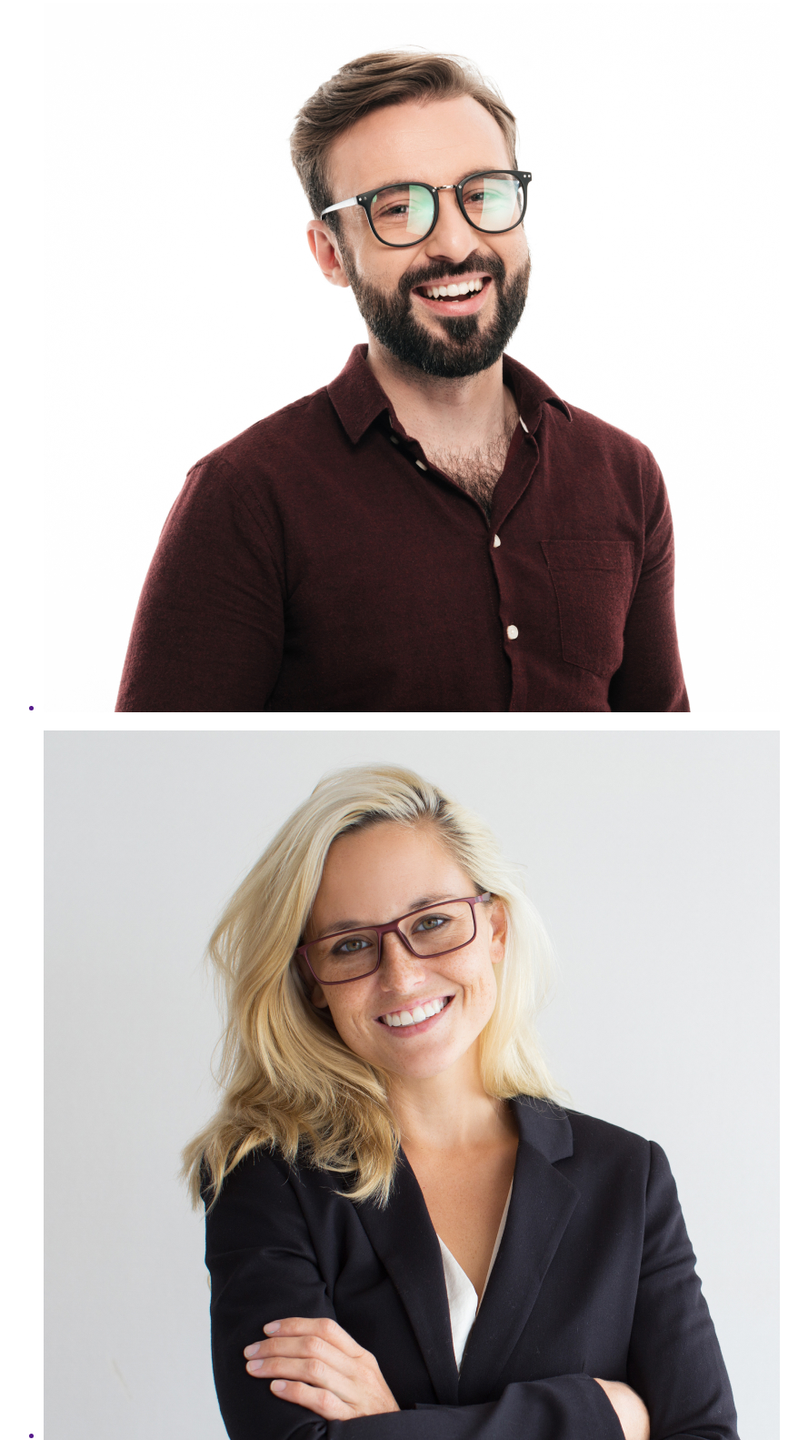
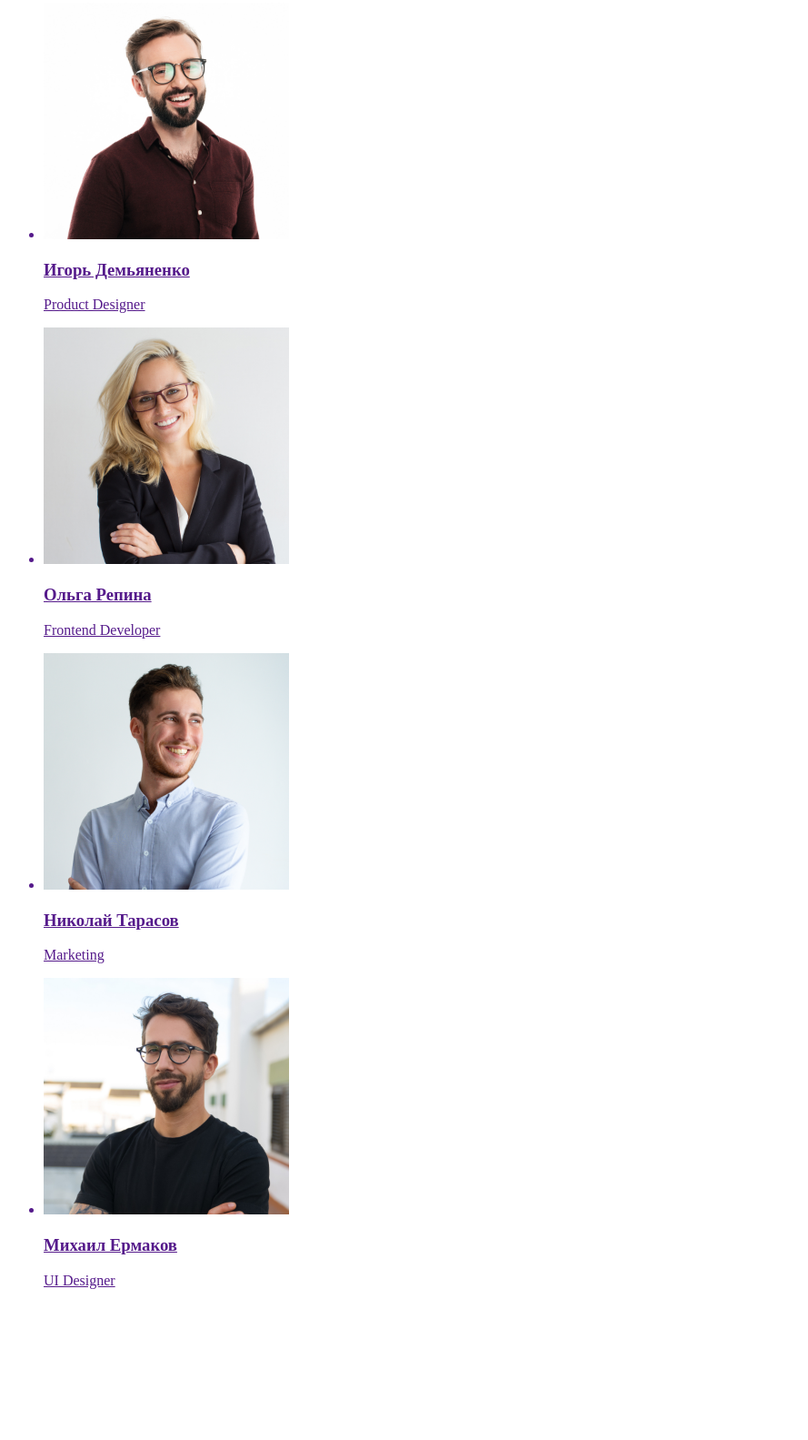
Before and after one commit to rimma-fe/goit-markup-hw-01, a plain HTML site: page index.html in a window 1280 px wide. Shown: the part 1358-2941 px from the top of the page at 91% size, without its empty margins (0-889 px from the left). After the commit the page ends 2791 px from the top, so only its background shows below. Drawn offline with Linux system fonts and the light colour scheme.

Commit message:
added section our team

```diff
--- a/index.html
+++ b/index.html
@@ -71,31 +71,35 @@
         <ul>
             <li>
                 <img src="./images/img (4).jpg" alt="фото мужчины 1"
-                <h3>
-
-                </h3>
-                <p></p>
+                width="270"
+                height="260"
+                />
+                <h3>Игорь Демьяненко</h3>
+                <p lang="en">Product Designer</p>
             </li>
             <li>
                 <img src="./images/img (5).jpg" alt="фото женщины 1"
-                <h3>
-
-                </h3>
-                <p></p>
+                width="270"
+                height="260"
+                />
+                <h3>Ольга Репина</h3>
+                <p lang="en">Frontend Developer</p>
             </li>
             <li>
                 <img src="./images/img (6).jpg" alt="фото мужчины 2"
-                <h3>
-
-                </h3>
-                <p></p>
+                width="270"
+                height="260"
+                />
+                <h3>Николай Тарасов</h3>
+                <p lang="en">Marketing</p>
             </li>
             <li>
                 <img src="./images/img (7).jpg" alt="фото женщины 2"
-                <h3>
-
-                </h3>
-                <p></p>
+                width="270"
+                height="260"
+                />
+                <h3>Михаил Ермаков</h3>
+                <p lang="en">UI Designer</p>
             </li>
         </ul>
     </section>
```
